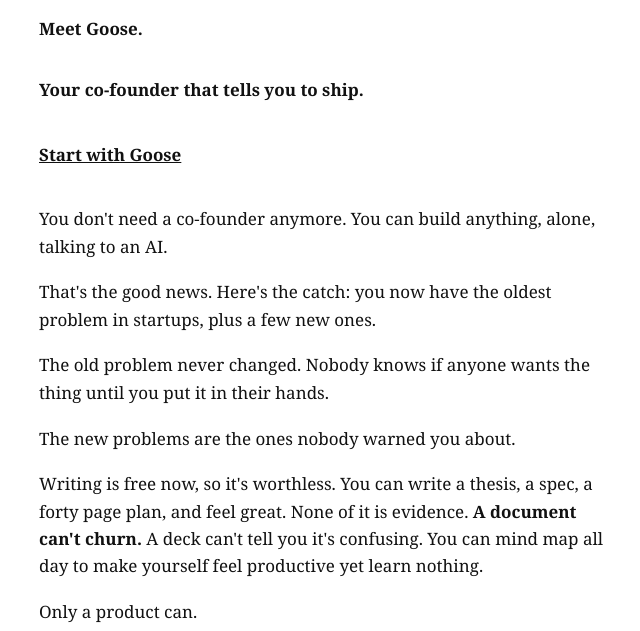
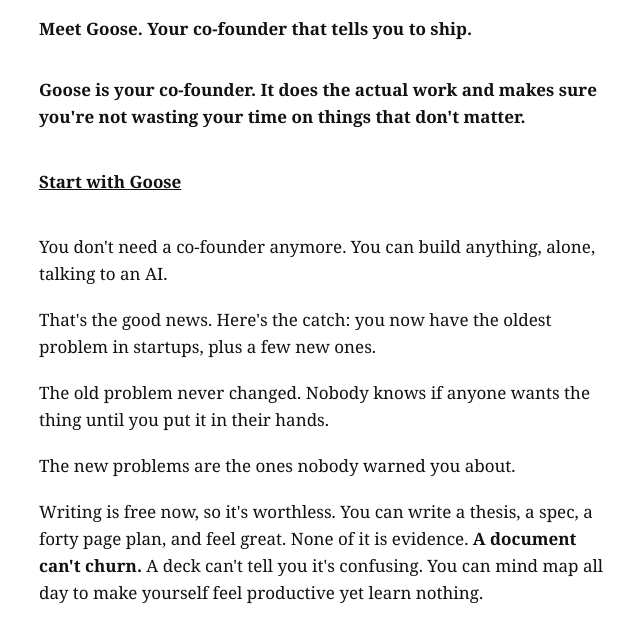
Before and after one commit to shanemac/goose, a website: page index.html in a window 1280 px wide. Shown: the part 127-758 px from the top of the page, without its empty margins (312-952 px from the left). Drawn offline with Linux system fonts and the light colour scheme.

Commit message:
Headline: Meet Goose. Your co-founder that tells you to ship.

```diff
--- a/index.html
+++ b/index.html
@@ -52,9 +52,9 @@
 </head>
 <body>
 <img src="logo.svg" alt="Goose logo: five geese flying in a V" width="56" height="56" style="display:block;margin:0 0 18px;border-radius:12px">
-<h1>Meet Goose.</h1>
+<h1>Meet Goose. Your co-founder that tells you to ship.</h1>
 
-<p><b>Your co-founder that tells you to ship.</b></p>
+<p><b>Goose is your co-founder. It does the actual work and makes sure you're not wasting your time on things that don't matter.</b></p>
 
 <p class="start"><a href="https://x.ai/bot/h0P140z0J-j_ITL-yXlLS" class="template-link">Start with Goose</a></p>
 
```
